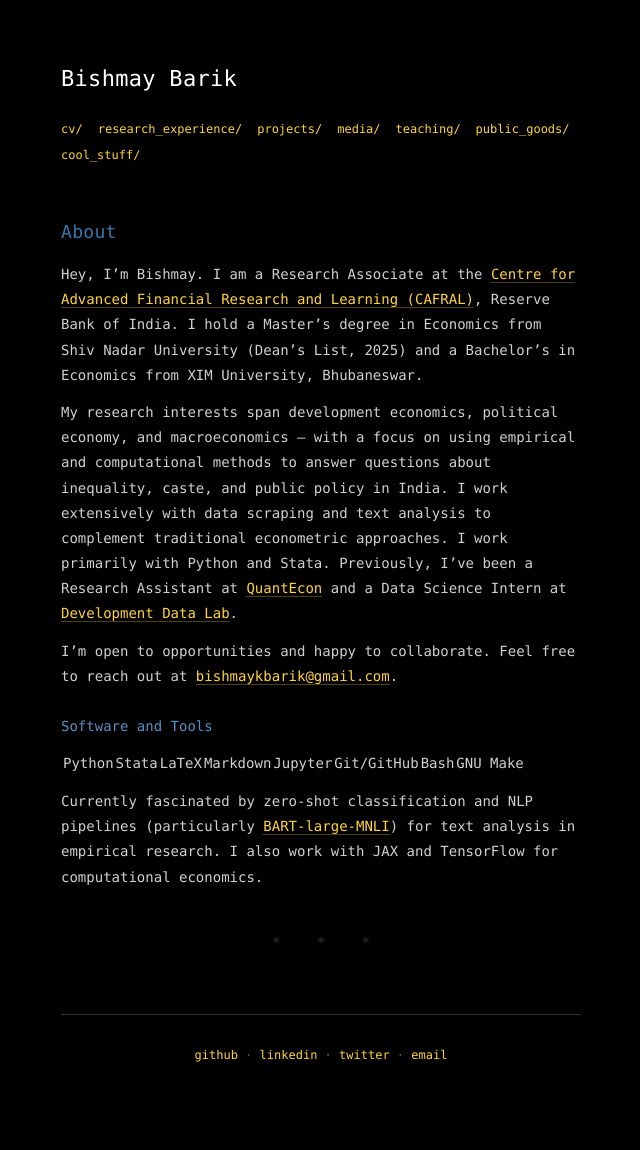
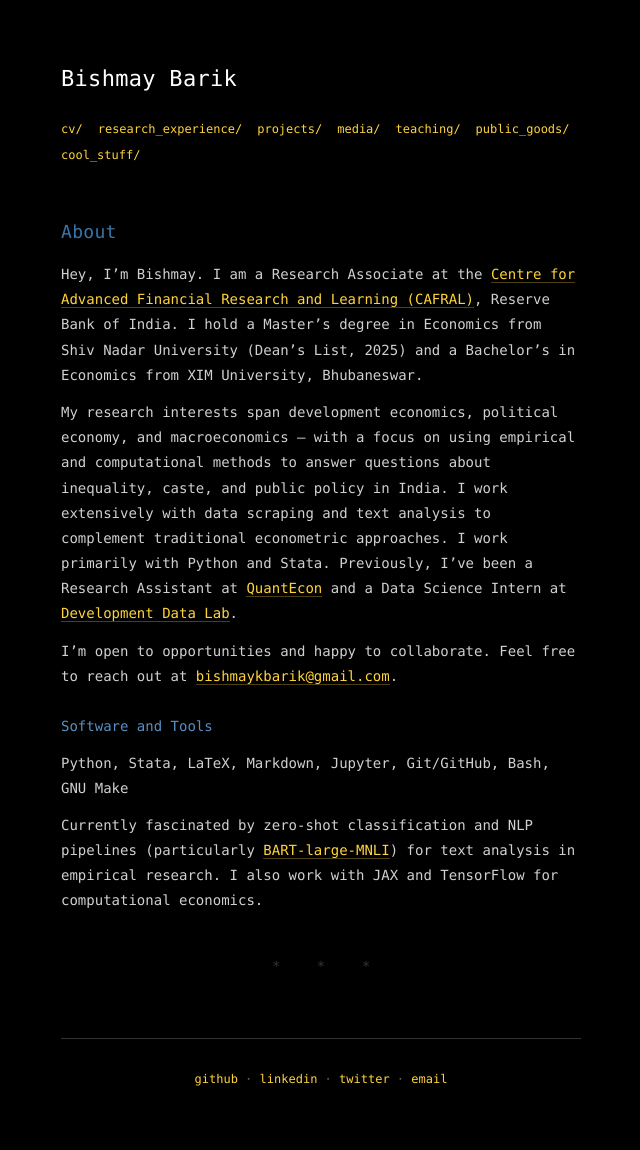
Before and after one commit to bishmaybarik/bishmaybarik.github.io, a Jekyll site: the page built from index.md, in a window 1280 px wide. Shown: the whole page, without its empty margins (319-959 px from the left). Built offline with Jekyll 4.4.1, drawn with Linux system fonts in a browser that asks for light colours; our own code applies the rules of GitHub Pages for plain Markdown files; before the commit the page ends 1126 px from its top, so only the background shows below that.

Commit message:
fix typos on homepage

```diff
--- a/index.md
+++ b/index.md
@@ -12,7 +12,7 @@ I'm open to opportunities and happy to collaborate. Feel free to reach out at [b
 
 ### Software and Tools
 
-Python | Stata | LaTeX | Markdown | Jupyter | Git/GitHub | Bash | GNU Make
+Python, Stata, LaTeX, Markdown, Jupyter, Git/GitHub, Bash, GNU Make
 
 Currently fascinated by zero-shot classification and NLP pipelines (particularly [BART-large-MNLI](https://huggingface.co/facebook/bart-large-mnli)) for text analysis in empirical research. I also work with JAX and TensorFlow for computational economics.
 
```
Also changed, not shown: links/media_policy.md (+6 -6 lines).
